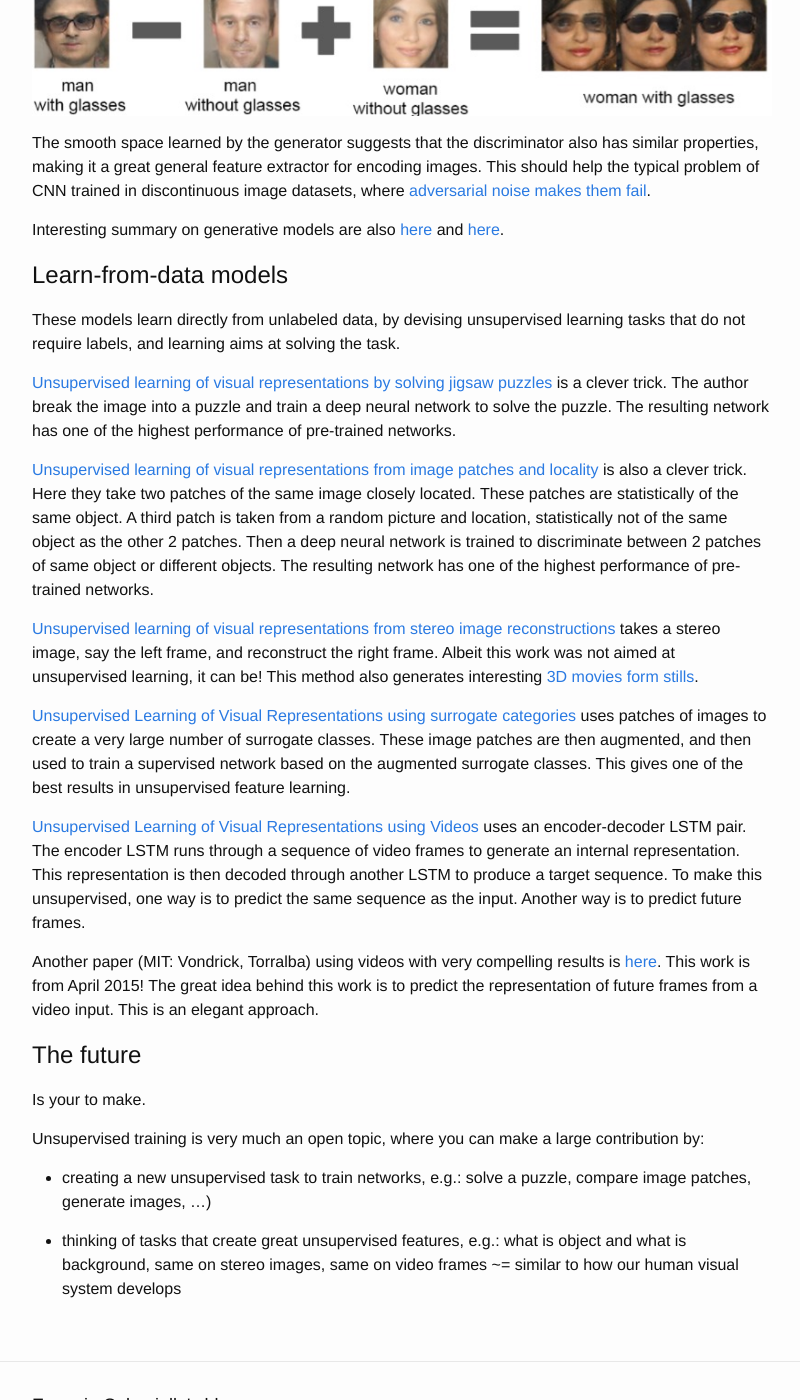
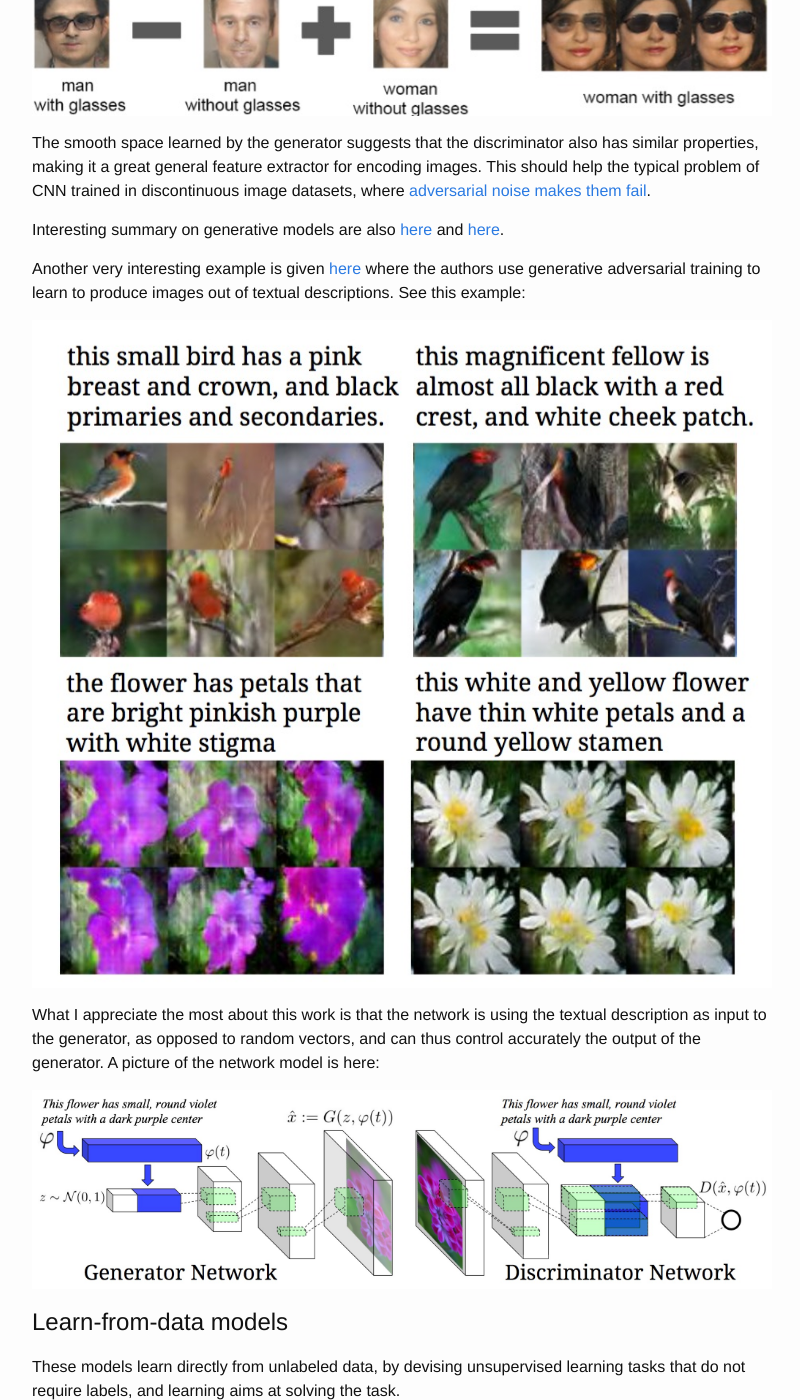
Before and after one commit to culurciello/culurciello.github.io, a Jekyll site: the page built from _posts/2016-06-10-unsup.markdown, in a window 1280 px wide and 1400 px high, scrolled down 4437 px. Shown: the whole window, without its empty margins (238-1038 px from the left). Built offline with Jekyll 4.4.1, drawn with Linux system fonts in a browser that asks for light colours.

Commit message:
gan-text

```diff
--- a/_posts/2016-06-10-unsup.markdown
+++ b/_posts/2016-06-10-unsup.markdown
@@ -81,6 +81,14 @@ The smooth space learned by the generator suggests that the discriminator also h
 
 Interesting summary on generative models are also [here](https://openai.com/blog/generative-models/) and [here](https://code.facebook.com/posts/1587249151575490/a-path-to-unsupervised-learning-through-adversarial-networks/).
 
+Another very interesting example is given [here](https://arxiv.org/abs/1605.05396) where the authors use generative adversarial training to learn to produce images out of textual descriptions. See this example:
+
+![](/assets/unsup/gatexamples.jpg)
+
+What I appreciate the most about this work is that the network is using the textual description as input to the generator, as opposed to random vectors, and can thus control accurately the output of the generator. A picture of the network model is here:
+
+![](/assets/unsup/gatnet.jpg)
+
 
 # Learn-from-data models
 
```
Also changed, not shown: assets/unsup/gatexamples.jpg (added), assets/unsup/gatnet.jpg (added).
